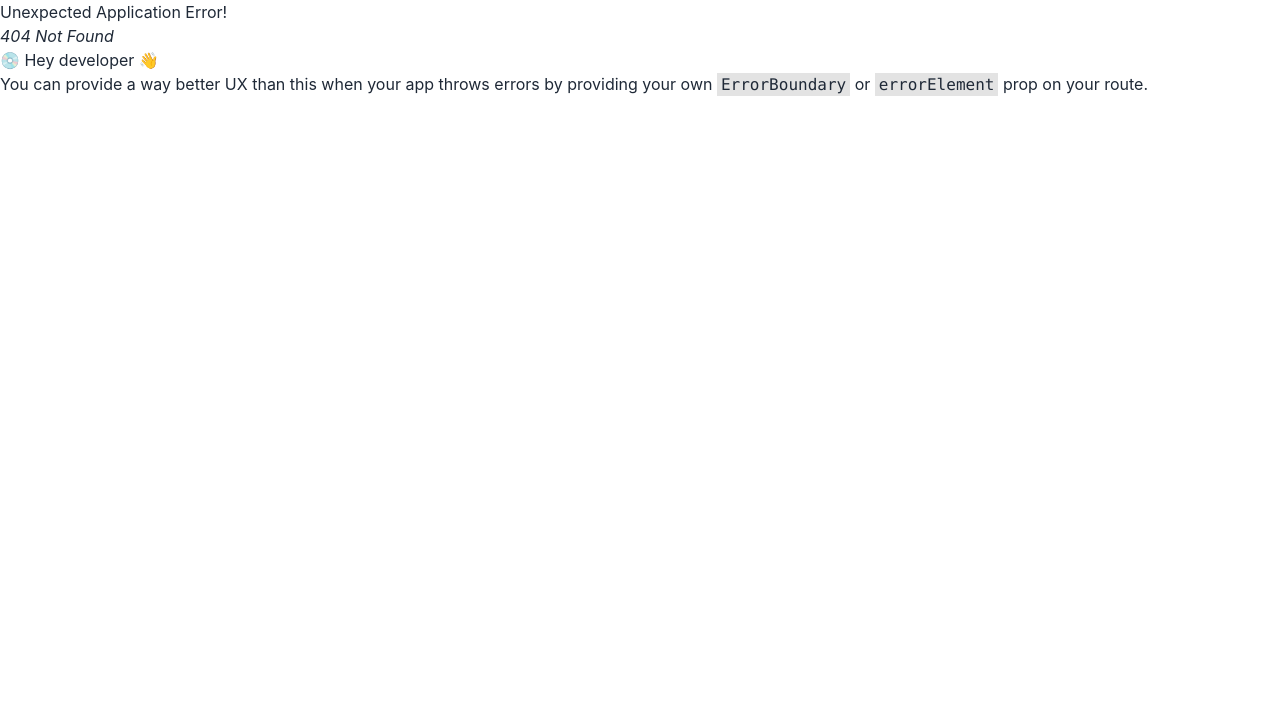
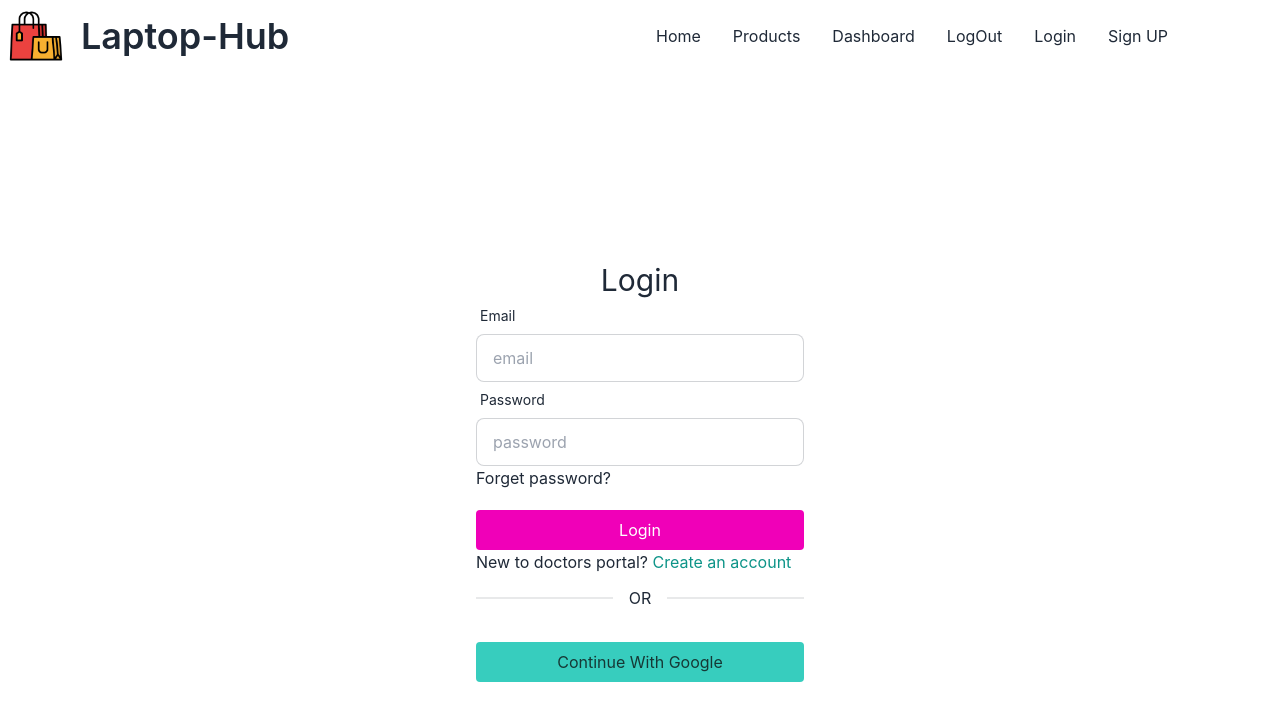
Before and after one commit to Mahadibappi/full-stack-ecommerce-app-client, a React (Create React App) app: page /login in a window 1280 px wide. Before the commit this address had no page. Shown: the top 720 px of the page. Built offline with nearby package versions, Linux system fonts and the light colour scheme; no server answers.

Commit message:
login done

```diff
--- a/package.json
+++ b/package.json
@@ -13,6 +13,7 @@
     "react": "^18.2.0",
     "react-dom": "^18.2.0",
     "react-hook-form": "^7.39.5",
+    "react-hot-toast": "^2.4.0",
     "react-router-dom": "^6.4.3",
     "react-scripts": "5.0.1",
     "web-vitals": "^2.1.4"
--- a/src/App.js
+++ b/src/App.js
@@ -1,3 +1,4 @@
+import { Toaster } from "react-hot-toast";
 import { RouterProvider } from "react-router-dom";
 import router from "./Router/Router";
 
@@ -5,6 +6,7 @@ function App() {
   return (
     <div className='max-w-[1400px] mx-auto' >
       <RouterProvider router={router}></RouterProvider>
+      <Toaster />
     </div>
   );
 }
--- a/src/Context/AuthProvider.js
+++ b/src/Context/AuthProvider.js
@@ -0,0 +1,67 @@
+import React, { createContext, useEffect, useState } from 'react';
+import { createUserWithEmailAndPassword, getAuth, onAuthStateChanged, signInWithEmailAndPassword, signInWithPopup, signOut, updateProfile } from 'firebase/auth'
+import app from '../Firebase/Firebase.config';
+export const AuthContext = createContext()
+const auth = getAuth(app)
+const AuthProvider = ({ children }) => {
+    const [user, setUser] = useState(null)
+    const [loading, setLoading] = useState(true)
+
+    //create user with email and password
+    const createUser = (email, password) => {
+        setLoading(true)
+        return createUserWithEmailAndPassword(auth, email, password)
+    }
+
+    // sign in
+    const signIn = (email, password) => {
+        setLoading(true)
+        return signInWithEmailAndPassword(auth,
+            email, password)
+    }
+
+    // update user profile
+    const updateUser = (userInfo) => {
+        setLoading(true)
+        return updateProfile(auth.currentUser, userInfo)
+    }
+    // sign out
+    const logOut = () => {
+        return signOut(auth)
+    }
+
+    // google login
+
+    const googleLogin = (provider) => {
+        return signInWithPopup(auth, provider)
+    }
+
+    // observer
+    useEffect(() => {
+        const unsubscribe = onAuthStateChanged(auth, currentUser => {
+            setUser(currentUser)
+            setLoading(false)
+        })
+        return () => unsubscribe
+    }, [])
+
+
+
+    const authInfo = {
+        createUser,
+        signIn,
+        logOut,
+        updateUser,
+        googleLogin,
+        user,
+        loading
+
+    }
+    return (
+        <AuthContext.Provider value={authInfo}>
+            {children}
+        </AuthContext.Provider>
+    );
+};
+
+export default AuthProvider;
--- /dev/null
+++ b/src/Pages/ErrorPage/ErrorPage.js
@@ -0,0 +1,26 @@
+import React, { useContext } from 'react';
+import { useNavigate, useRouteError } from 'react-router-dom';
+import { AuthContext } from '../Context/AuthProvider';
+
+const ErrorPage = () => {
+    const error = useRouteError()
+    const navigate = useNavigate()
+    const { logOut } = useContext(AuthContext)
+    const handleLogout = () => {
+        logOut()
+            .then(() => {
+                navigate('/login')
+            })
+            .catch(err => console.log(err))
+    }
+
+    return (
+        <div>
+            <h2 className="text-3xl">Something went wrong!!</h2>
+            <p className="text-2xl">{error.statusText || error.message}</p>
+            <p><button onClick={handleLogout} className='btn btn-primary'>Please Log Out</button></p>
+        </div>
+    );
+};
+
+export default ErrorPage;
--- a/src/Pages/Login/Login.js
+++ b/src/Pages/Login/Login.js
@@ -1,9 +1,74 @@
-import React from 'react';
+import { GoogleAuthProvider } from 'firebase/auth';
+import React, { useContext, useState } from 'react';
+import { useForm } from "react-hook-form";
+import { Link, useLocation, useNavigate } from 'react-router-dom';
+import { AuthContext } from '../../Context/AuthProvider';
 
 const Login = () => {
+    const { register, formState: { errors }, handleSubmit } = useForm();
+    const [loginErron, setloginError] = useState('')
+    const { signIn, googleLogin } = useContext(AuthContext)
+    const [loginUserEmail, setloginUserEmail] = useState('')
+
+    const location = useLocation()
+    const navigate = useNavigate()
+
+    const from = location.state?.from?.pathname || '/';
+    const provider = new GoogleAuthProvider();
+
+
+    const handleGoogle = () => {
+        return googleLogin(provider)
+    }
+
+
+    const handleLogin = (data) => {
+        console.log(data)
+        setloginError('')
+        signIn(data.email, data.password)
+            .then(result => {
+                const user = result.user
+                console.log(user)
+                setloginUserEmail(data.email)
+
+            })
+            .catch(err => {
+                console.log(err.message)
+                setloginError(err.message)
+            })
+    }
+
     return (
-        <div>
+        <div className='h-[800px] flex justify-center items-center'>
+            <div className='w-96 p-7' >
+                <h2 className='text-3xl text-center'>Login</h2>
+                <form onSubmit={handleSubmit(handleLogin)}>
+                    <div className='form-control '>
+                        <label className='label'> <span className='label-text'>Email</span></label>
+                        <input {...register("email", { required: "Email address is required" })} className="input input-bordered " placeholder="email" />
+                        {errors.email && <p className='text-red-500' role="alert">{errors.email?.message}</p>}
+                    </div>
+                    <div className='form-control '>
+                        <label className='label'> <span className='label-text'>Password</span></label>
+                        <input {...register("password",
+                            {
+                                required: "password is required",
+                                minLength: { value: 6, message: 'password must be 6 characters' }
+                            })}
+                            className="input input-bordered " placeholder="password" />
+                        {errors.password && <p className='text-red-500' role="alert">{errors.password?.message}</p>}
+                        <p>Forget password?</p>
+                        {/* error message */}
+                        {loginErron && <p className='text-red-600'>{loginErron}</p>}
+                    </div>
 
+                    {/* <p>{data}</p> */}
+                    <input className='bnt btn-secondary py-2 w-full  mt-5 rounded' type="submit" value="Login" />
+                    <p>New to doctors portal? <Link className='text-teal-600' to='/signup'>Create an account</Link></p>
+                    <div className="divider">OR</div>
+                    <input onClick={handleGoogle} className='bnt btn-accent py-2 w-full  mt-5 rounded' type="submit" value="Continue With Google" />
+                </form>
+            </div>
         </div>
     );
 };
--- a/src/Pages/SignUp/SignUp.js
+++ /dev/null
@@ -1,11 +0,0 @@
-import React from 'react';
-
-const SignUp = () => {
-    return (
-        <div>
-            <h3>sign up</h3>
-        </div>
-    );
-};
-
-export default SignUp;
--- a/src/index.js
+++ b/src/index.js
@@ -3,11 +3,16 @@ import ReactDOM from 'react-dom/client';
 import './index.css';
 import App from './App';
 import reportWebVitals from './reportWebVitals';
+import AuthProvider from './Context/AuthProvider';
 
 const root = ReactDOM.createRoot(document.getElementById('root'));
 root.render(
   <React.StrictMode>
-    <App />
+    <AuthProvider>
+
+      <App />
+
+    </AuthProvider>
   </React.StrictMode>
 );
 
```
Also changed, not shown: src/Router/Router.js (+10 -0 lines), 1 other file (tests, documents, lock files or other folders).
